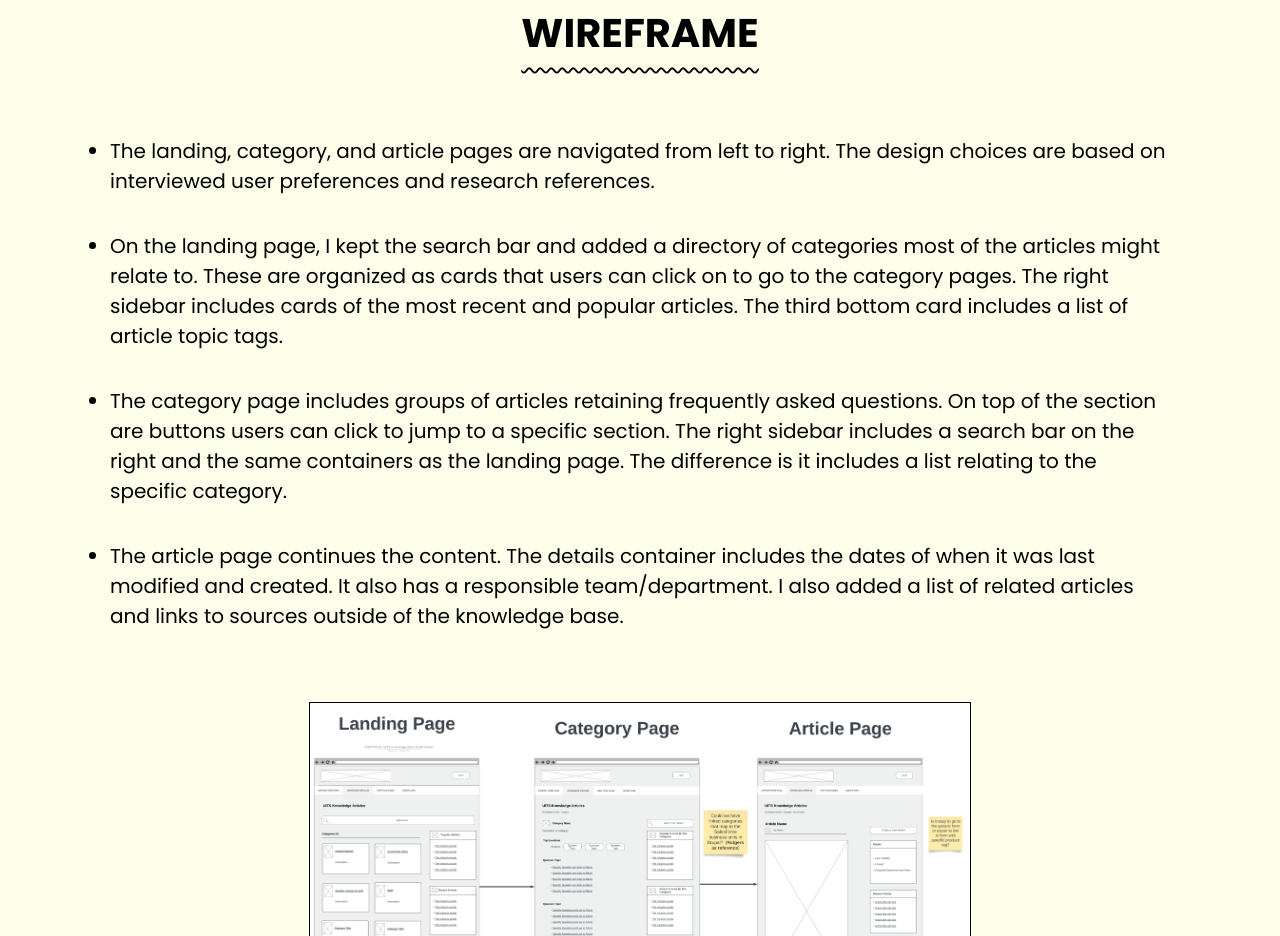
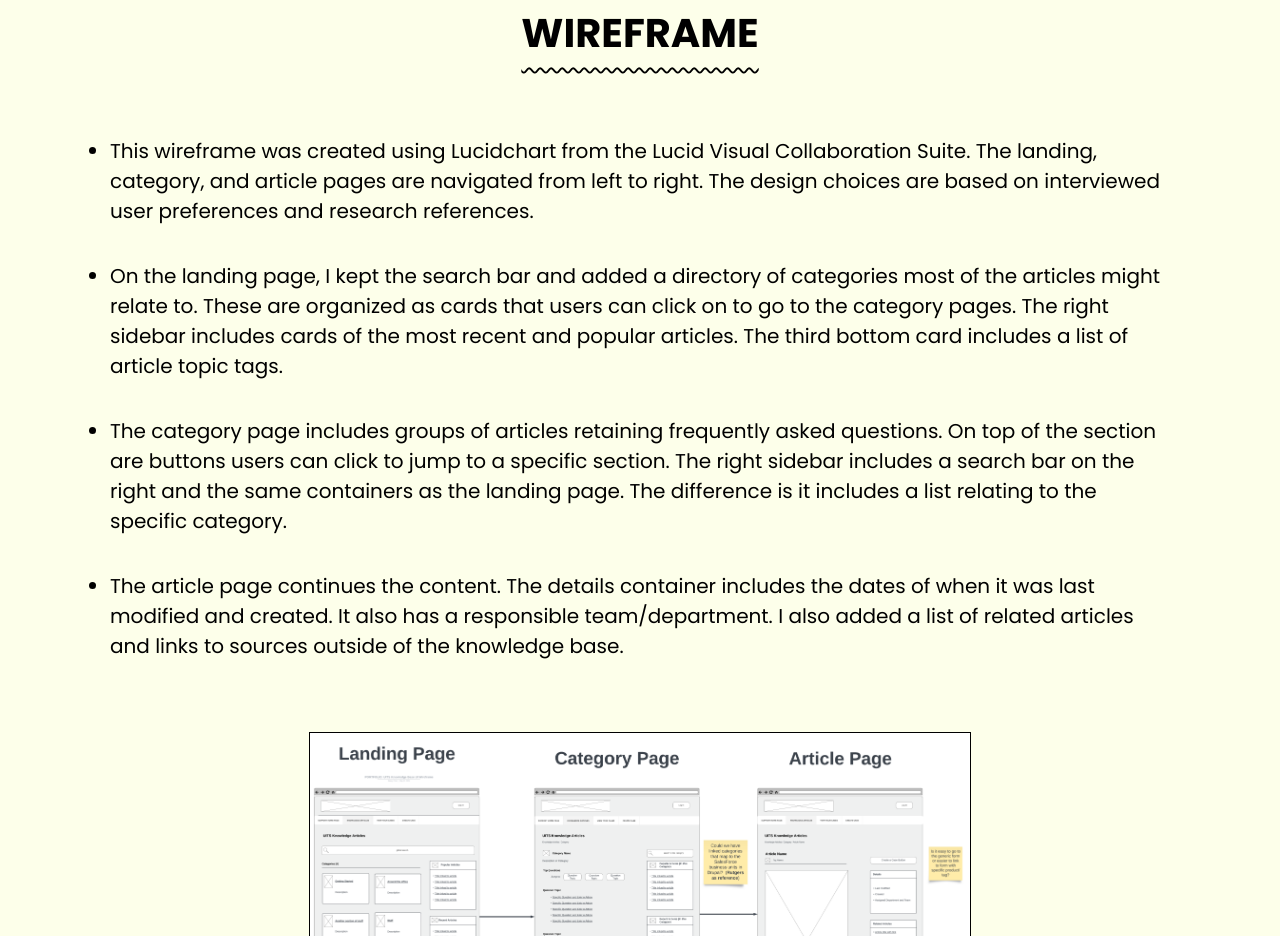
Before and after one commit to nancychac/nchac-portfolio, a plain HTML site: page uits-knowledge-base.html in a window 1280 px wide. Shown: the part 2600-3536 px from the top of the page. Drawn offline with nearby package versions, Linux system fonts and the light colour scheme.

Commit message:
Update uits-knowledge-base.html

```diff
--- a/uits-knowledge-base.html
+++ b/uits-knowledge-base.html
@@ -141,6 +141,7 @@
   <div class="wireframe-details">
     <ul>
       <li>
+        This wireframe was created using Lucidchart from the Lucid Visual Collaboration Suite.
         The landing, category, and article pages are navigated from left to
         right. The design choices are based on interviewed user preferences
         and research references.
```
